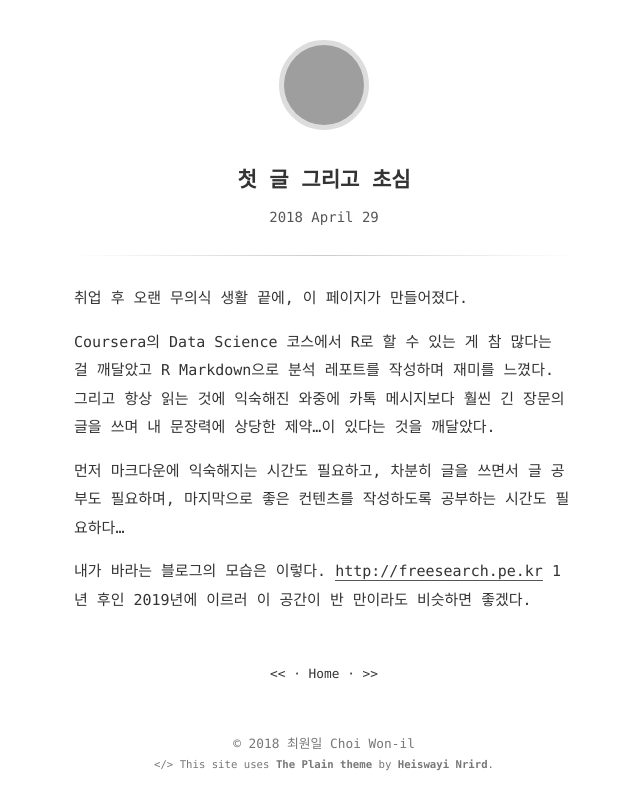
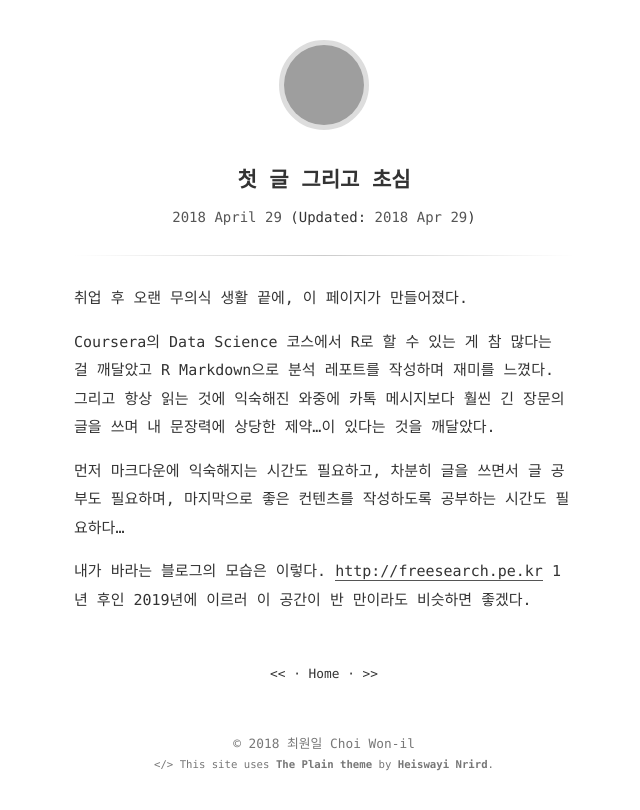
Before and after one commit to 11wi/11wi.github.io, a Jekyll site: the page built from _posts/2018-04-29-첫-글-그리고-초심.md, in a window 1280 px wide, cut to the strip 0-810 px from the top of the page. Shown: the whole strip, without its empty margins (316-956 px from the left). Built offline with Jekyll 4.4.1, drawn with Linux system fonts in a browser that asks for light colours; some web fonts are replaced; grey boxes are pictures that could not be loaded.

Commit message:
fix updated function

```diff
--- a/_layouts/post.html
+++ b/_layouts/post.html
@@ -7,6 +7,9 @@ layout: default
 	<div class="center">
 		<h1>{{ page.title }}</h1>
 		<time>{{ page.date | date: '%Y %B %-d' }}</time>
+		{% if page.updated %}
+		(Updated: <time>{{ page.updated | date: "%Y %b %-d" }}</time>)
+		{% endif %}
 	</div>
 
 	<div class="divider"></div>
```
